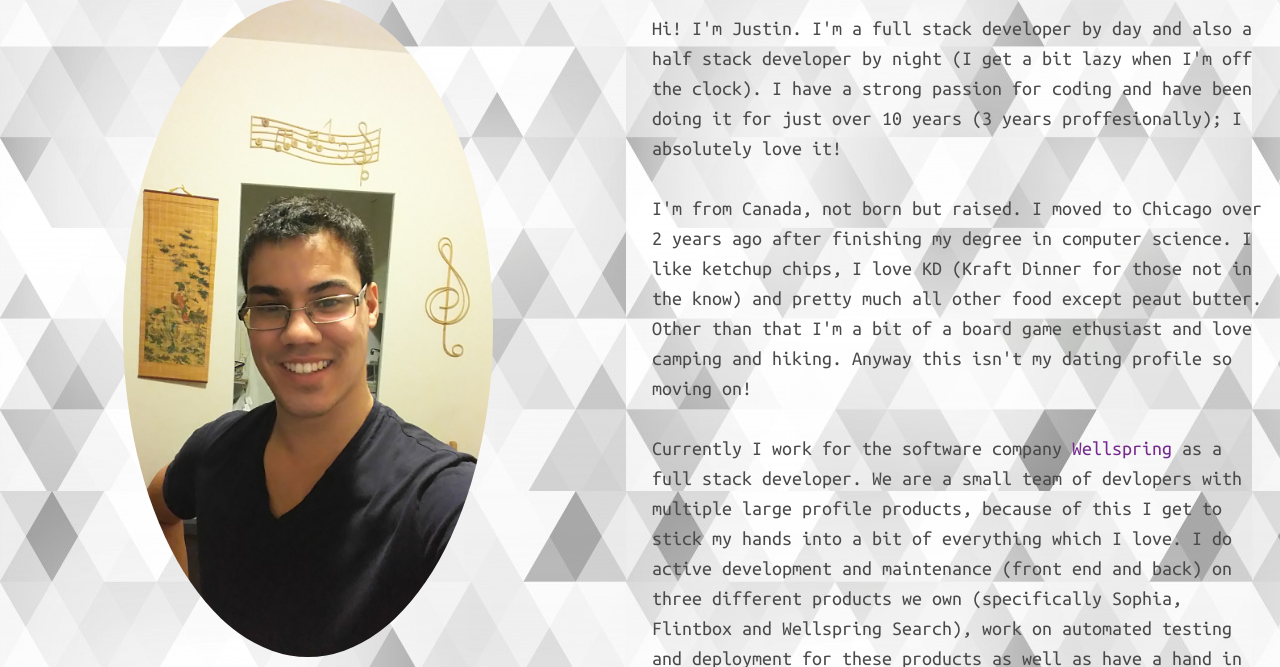
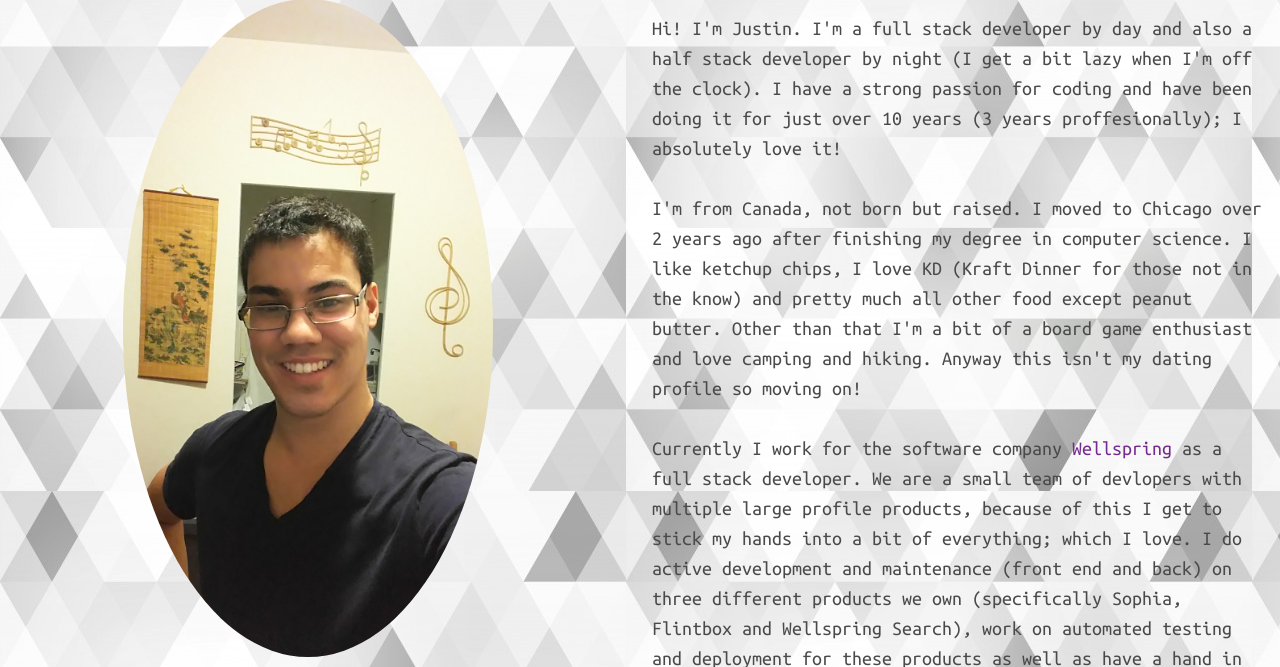
Before and after one commit to SandersJ16/MyWebsite, a Flask app: page /about in a window 1280 px wide. Shown: the part 135-802 px from the top of the page. Run offline with Flask 2, Linux system fonts and the light colour scheme; some libraries are stand-ins or nearby versions.

Commit message:
Spelling mistake fixes on about me page

```diff
--- a/app/templates/about.htm.j2
+++ b/app/templates/about.htm.j2
@@ -27,13 +27,13 @@
             <p>
             I'm from Canada, not born but raised. I moved to Chicago over 2 years ago after finishing my degree
             in computer science. I like ketchup chips, I love KD (Kraft Dinner for those not in the know) and
-            pretty much all other food except peaut butter. Other than that I'm a bit of a board game ethusiast
+            pretty much all other food except peanut butter. Other than that I'm a bit of a board game enthusiast
             and love camping and hiking. Anyway this isn't my dating profile so moving on!
             </p>
             <p>
             Currently I work for the software company <a href="https://www.wellspring.com">Wellspring</a>
             as a full stack developer. We are a small team of devlopers with multiple large profile products,
-            because of this I get to stick my hands into a bit of everything which I love.
+            because of this I get to stick my hands into a bit of everything; which I love.
             I do active development and maintenance (front end and back) on three different products we own (specifically
             Sophia, Flintbox and Wellspring Search), work on automated testing and deployment for these products
             as well as have a hand in managing and configuring our servers for these products. My core strengths lie in back-end
```
